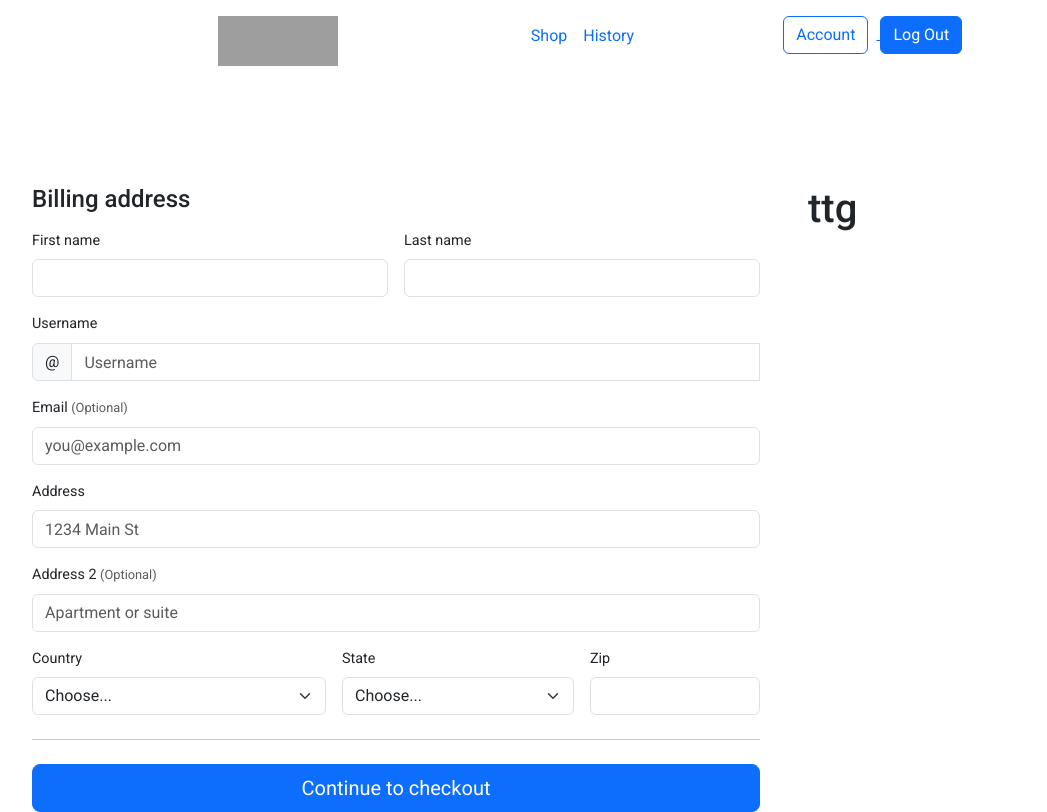
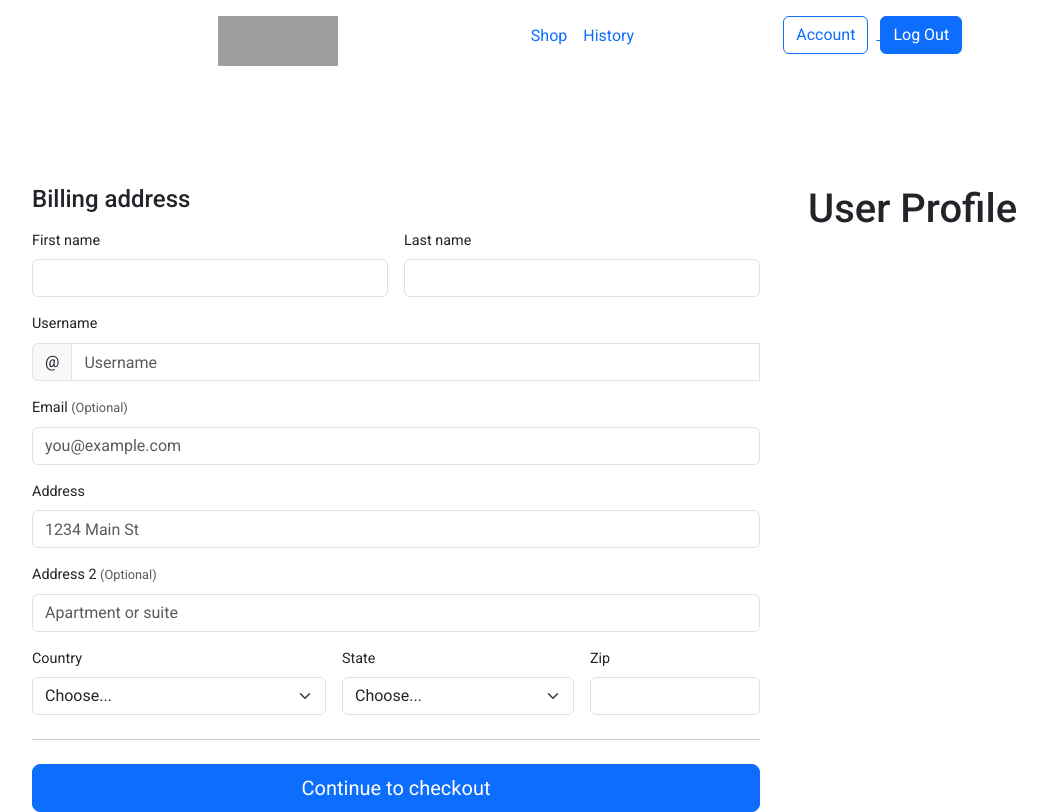
Before and after one commit to nkbuddy/login-react, a React (Create React App) app in the folder frontend/: page /account-setting in a window 1280 px wide. Shown: the whole page, without its empty margins (50-1097 px from the left). Built offline with nearby package versions, Linux system fonts and the light colour scheme; grey boxes are pictures that could not be loaded; a web font is replaced by a local one; what realm-web would draw is missing.

Commit message:
edit account setting page

```diff
--- a/frontend/src/components/profile/AccountSetting.jsx
+++ b/frontend/src/components/profile/AccountSetting.jsx
@@ -15,7 +15,7 @@ export default function AccountSetting() {
 
     <div className="row g-5">
       <div className="col-md-5 col-lg-4 order-md-last">
-        <h1>ttg</h1>
+        <h1>User Profile</h1>
       </div>
       <div className="col-md-7 col-lg-8">
         <h4 className="mb-3">Billing address</h4>
```
